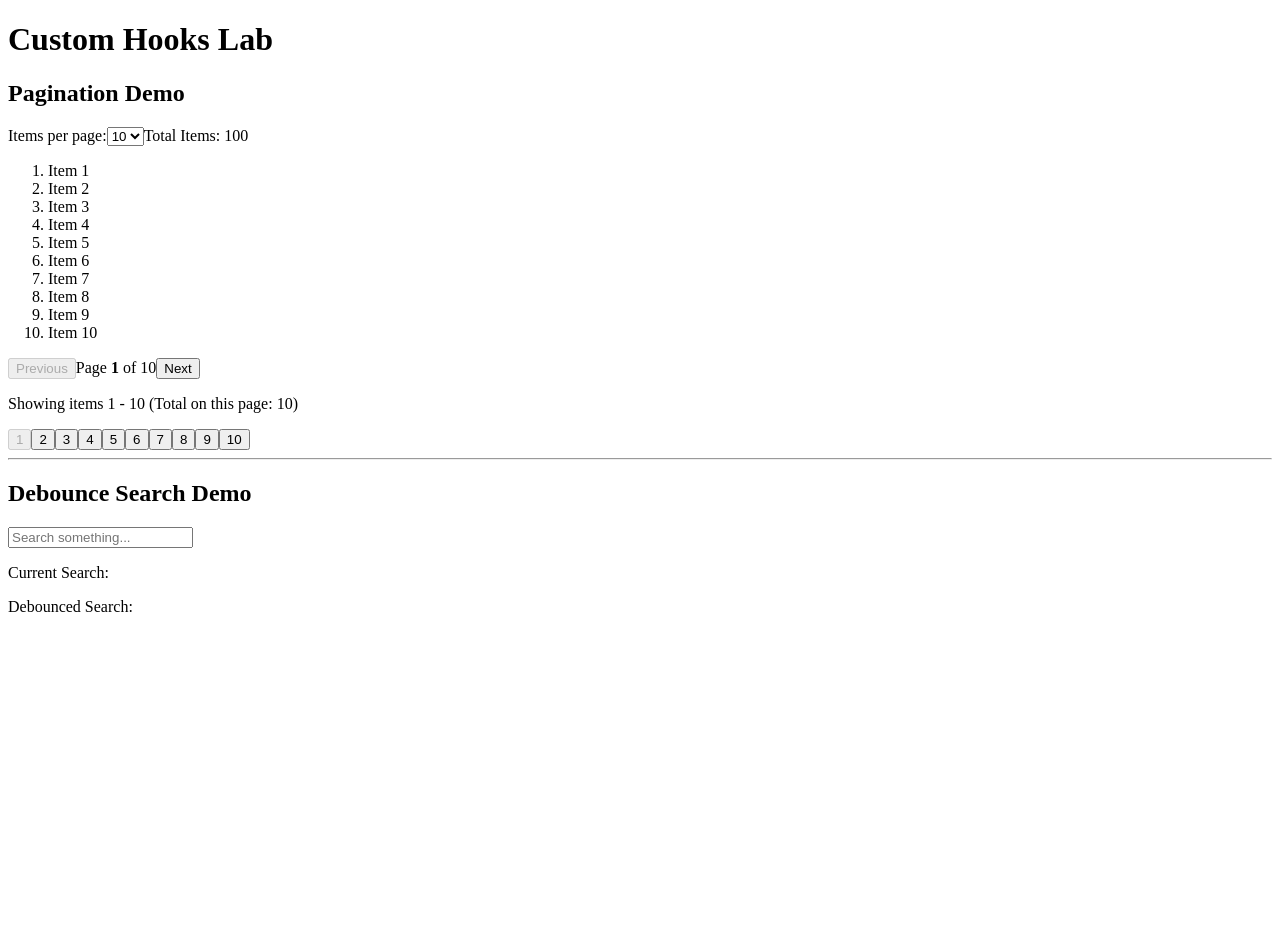
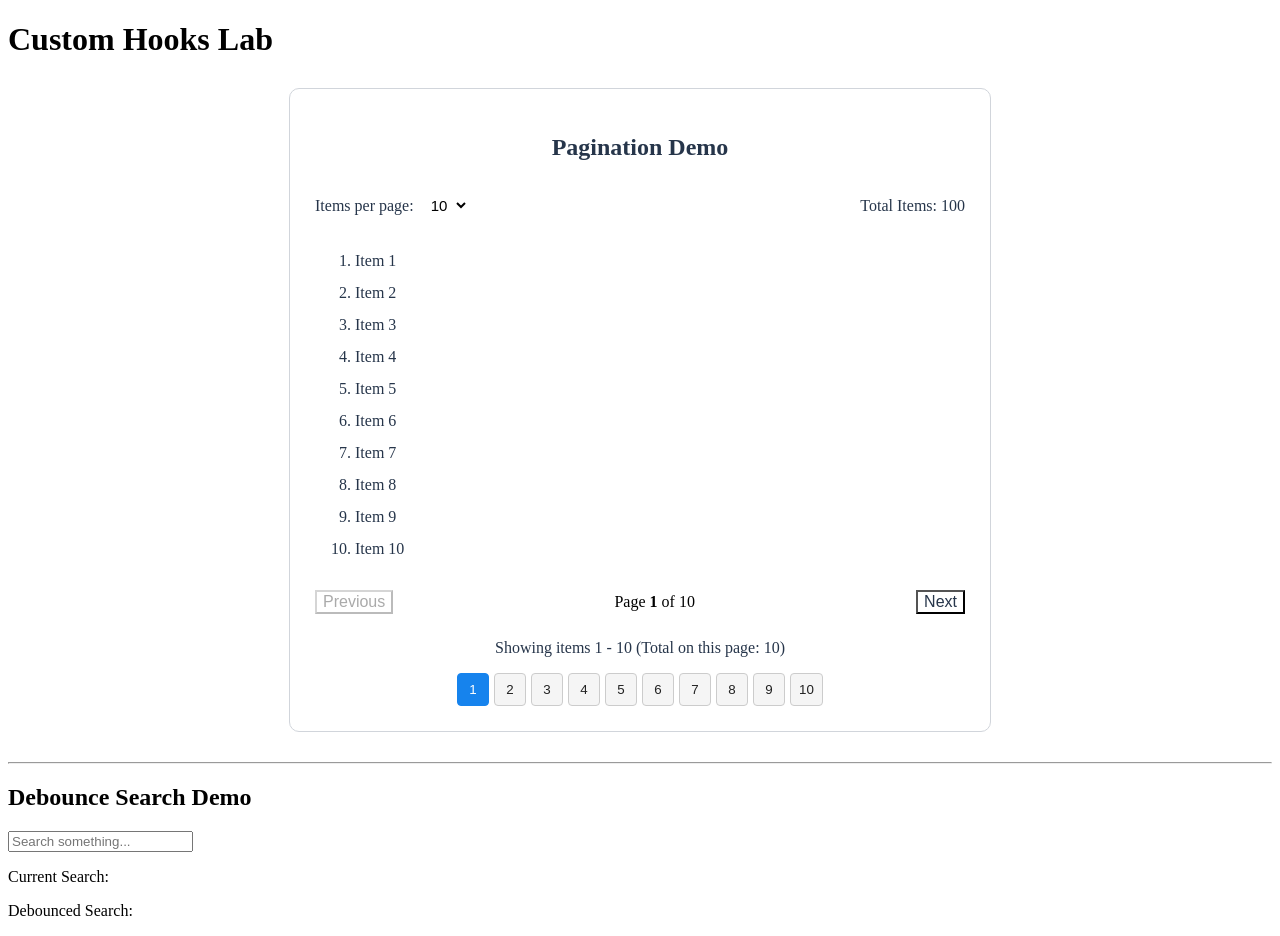
Before and after one commit to darshita2711/lab_10.2_custom_hooks, a React (Vite) app: page / in a window 1280 px wide. Before the commit the page ends 800 px from the top, so only its background shows below. Built offline with nearby package versions, Linux system fonts and the light colour scheme.

Commit message:
added css file

```diff
--- a/src/App.css
+++ b/src/App.css
@@ -0,0 +1,96 @@
+/* Pagination Card */
+.pagination-card {
+  max-width: 650px;
+  margin: 30px auto;
+  padding: 25px;
+  background-color: #ffffff;
+  border: 1px solid #d1d5db;
+  border-radius: 10px;
+}
+
+/* Heading */
+.pagination-card h2 {
+  text-align: center;
+  margin-bottom: 30px;
+  color: #26354a;
+}
+
+/* Items per page and total items */
+.pagination-info {
+  display: flex;
+  justify-content: space-between;
+  align-items: center;
+  margin-bottom: 25px;
+  color: #26354a;
+}
+
+.pagination-info select {
+  margin-left: 8px;
+  padding: 5px;
+  border: none;
+  background-color: white;
+  font-size: 15px;
+}
+
+/* Item list */
+.pagination-list {
+  min-height: 320px;
+  line-height: 2;
+  color: #26354a;
+}
+
+/* Navigation */
+.pagination-navigation {
+  display: flex;
+  justify-content: space-between;
+  align-items: center;
+  margin-top: 25px;
+}
+
+.pagination-navigation button {
+  background-color: transparent;
+  color: #26354a;
+  font-size: 16px;
+}
+
+.pagination-navigation button:disabled {
+  color: #aaa;
+  background-color: transparent;
+  cursor: not-allowed;
+}
+
+/* Showing items message */
+.pagination-summary {
+  text-align: center;
+  margin-top: 25px;
+  color: #26354a;
+}
+
+/* Page numbers */
+.pagination-numbers {
+  display: flex;
+  justify-content: center;
+  flex-wrap: wrap;
+  gap: 5px;
+  margin-top: 15px;
+}
+
+.pagination-numbers button {
+  min-width: 32px;
+  padding: 8px;
+  margin: 0;
+  border: 1px solid #ccc;
+  border-radius: 4px;
+  background-color: #f5f5f5;
+  color: #222;
+}
+
+.pagination-numbers button.active-page {
+  background-color: #1683ed;
+  color: white;
+  border-color: #1683ed;
+}
+
+.pagination-numbers button:disabled {
+  cursor: default;
+}
```
